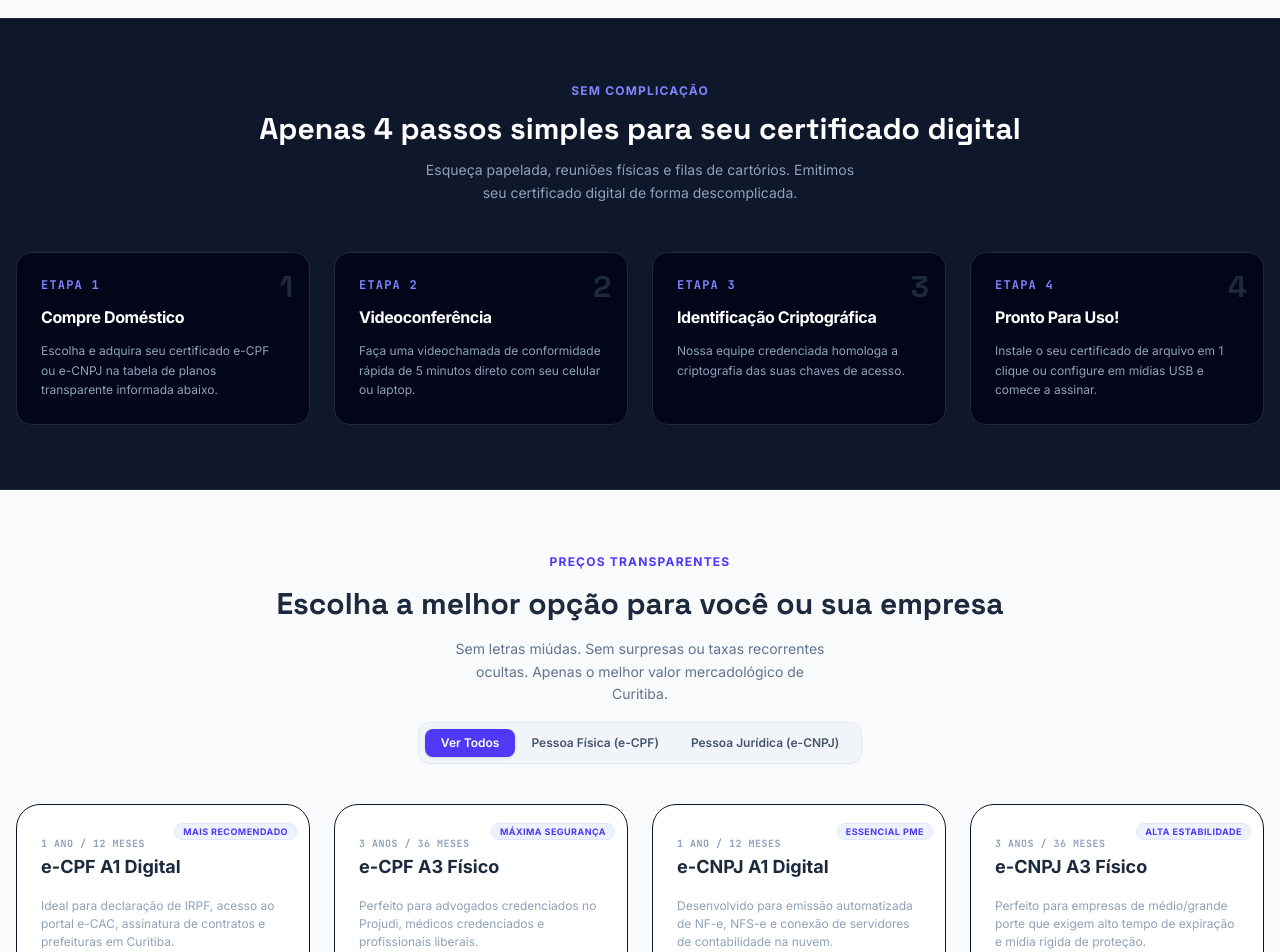
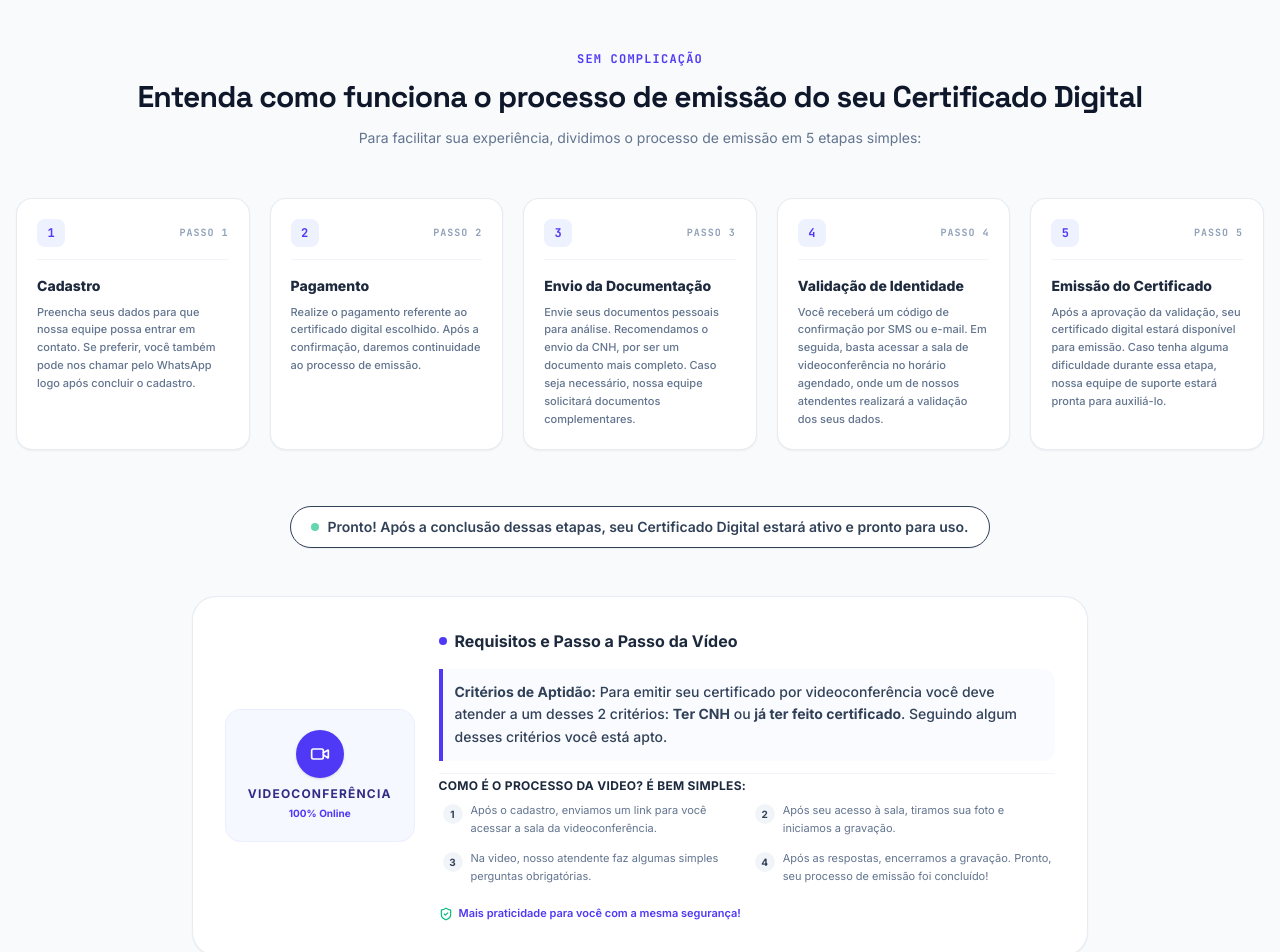
Before and after one commit to darquelhanter/certificadocwb-new, a React (Vite) app: page / in a window 1280 px wide. Shown: the part 1240-2192 px from the top of the page. Built offline with nearby package versions, Linux system fonts and the light colour scheme.

Commit message:
feat: update videoconference blog post and assets
Updated the blog post cover image and added the Video icon to the UI components to better represent the videoconferencing validation process.

```diff
--- a/src/App.tsx
+++ b/src/App.tsx
@@ -26,7 +26,8 @@ import {
   ArrowRight,
   ThumbsUp,
   BookOpen,
-  Printer
+  Printer,
+  Video
 } from 'lucide-react';
 import { CertificateData, CertificateTemplateType, LeadData, BlogPost, SubmittedLead } from './types';
 import { CertificateTemplate } from './components/CertificateTemplate';
@@ -51,7 +52,7 @@ const BLOG_ARTICLES: BlogPost[] = [
     title: 'Como funciona a emissão de certificado digital por videoconferência?',
     excerpt: 'Não precisa mais se deslocar! Descubra como emitir seu e-CPF ou e-CNPJ na comodidade da sua casa ou escritório em Curitiba em poucos minutos.',
     content: 'Com as novas resoluções do ITI (Instituto Nacional de Tecnologia da Informação), é possível autenticar e emitir certificados digitais 100% online por videoconferência.\n\n### Quem pode emitir por videoconferência?\nQualquer cidadão brasileiro que possua Carteira Nacional de Habilitação (CNH) ou dados biométricos já cadastrados na Justiça Eleitoral / ICP-Brasil.\n\n### O passo a passo simples:\n1. **Agendamento:** Você escolhe o seu certificado e agenda um horário de sua conveniência.\n2. **Envio de Documentos:** Envia de forma digitalizada fotos de seus documentos pessoais (RG/CNH e contrato social no caso de empresas).\n3. **A Chamada:** Um agente oficial da Certificado CWB fará uma rápida chamada de vídeo de 5 minutos para validar sua face e conferir os dados.\n4. **Pronto para download:** Imediatamente após a chamada, o link para instalação do seu certificado A1 é enviado diretamente para o seu WhatsApp!',
-    coverImage: 'https://images.unsplash.com/photo-1616584163916-b11a43ef6a65?auto=format&fit=crop&w=800&q=80',
+    coverImage: 'https://images.unsplash.com/photo-1588196749597-9ff075ee6b5b?auto=format&fit=crop&w=800&q=80',
     publishDate: '2026-06-15',
     readingTime: '3 min de leitura',
     category: 'Tecnologia'
@@ -388,15 +389,15 @@ export default function App() {
                 <div className="max-w-4xl mx-auto px-4 relative z-10 text-center">
                   <div className="space-y-6">
                     <div className="inline-flex items-center space-x-2 px-3 py-1 bg-indigo-500/10 text-indigo-300 rounded-full border border-indigo-500/20 text-xs font-semibold">
-                      <span>Emissão em Curitiba e videoconferência nacional</span>
+                      <span>Validação Digital com Cobertura e Validade em todo o Brasil</span>
                     </div>
 
                     <h2 className="text-3xl sm:text-5xl font-display font-extrabold tracking-tight leading-none text-white">
-                      Seu Certificado Digital em <span className="text-indigo-400 bg-clip-text text-transparent bg-gradient-to-r from-indigo-400 via-indigo-300 to-indigo-200">Minutos, Não Horas</span>
+                      Seu Certificado Digital em <span className="text-indigo-400 bg-clip-text text-transparent bg-gradient-to-r from-indigo-400 via-indigo-300 to-indigo-200">Minutos</span>
                     </h2>
 
-                    <p className="text-sm sm:text-base text-slate-300 max-w-xl mx-auto leading-relaxed">
-                      Emissão descomplicada de e-CPF e e-CNPJ com validação segura 100% online. Tenha seu documento assinado perante a Receita Federal sem sair do escritório.
+                    <p className="text-sm sm:text-base text-slate-300 max-w-2xl mx-auto leading-relaxed">
+                      Emissão simplificada de e-CPF e e-CNPJ por videoconferência com segurança e validade jurídica em todo o território nacional. Tenha o seu certificado emitido e pronto de forma rápida, de onde você estiver.
                     </p>
 
                     <div className="flex flex-col sm:flex-row items-center justify-center gap-3.5">
@@ -413,18 +414,18 @@ export default function App() {
                     </div>
 
                     {/* Micro checkmarks */}
-                    <div className="grid grid-cols-1 sm:grid-cols-3 gap-3 pt-6 border-t border-slate-900 text-slate-400 text-xs max-w-lg mx-auto">
+                    <div className="grid grid-cols-1 sm:grid-cols-3 gap-3 pt-6 border-t border-slate-900 text-slate-400 text-xs max-w-xl mx-auto">
                       <div className="flex items-center justify-center space-x-1.5">
                         <CheckCircle className="w-4 h-4 text-emerald-500 shrink-0" />
                         <span>Padrão ICP-Brasil</span>
                       </div>
                       <div className="flex items-center justify-center space-x-1.5">
                         <CheckCircle className="w-4 h-4 text-emerald-500 shrink-0" />
-                        <span>Suporte Curitiba (CWB)</span>
+                        <span>Emissão de qualquer lugar do Brasil</span>
                       </div>
                       <div className="flex items-center justify-center space-x-1.5">
                         <CheckCircle className="w-4 h-4 text-emerald-500 shrink-0" />
-                        <span>Videochamada 5min</span>
+                        <span>Videochamada em 5 minutos</span>
                       </div>
                     </div>
                   </div>
@@ -502,32 +503,130 @@ export default function App() {
               </section>
 
               {/* HOW IT WORKS CHRONOLOGICAL TIMELINE */}
-              <section className="bg-slate-900 border-y border-slate-800 text-white py-16">
+              <section className="bg-slate-50 border-y border-slate-200/60 py-16">
                 <div className="max-w-7xl mx-auto px-4 space-y-12">
                   <div className="text-center space-y-3">
-                    <span className="text-xs font-bold text-indigo-400 uppercase tracking-widest block">Sem Complicação</span>
-                    <h3 className="text-2xl sm:text-3xl font-display font-extrabold text-white">
-                      Apenas 4 passos simples para seu certificado digital
+                    <span className="text-xs font-bold text-indigo-600 uppercase tracking-widest block font-mono">Sem Complicação</span>
+                    <h3 className="text-2xl sm:text-3xl font-display font-extrabold text-slate-900 tracking-tight">
+                      Entenda como funciona o processo de emissão do seu Certificado Digital
                     </h3>
-                    <p className="text-xs sm:text-sm text-slate-400 max-w-md mx-auto leading-relaxed">
-                      Esqueça papelada, reuniões físicas e filas de cartórios. Emitimos seu certificado digital de forma descomplicada.
+                    <p className="text-xs sm:text-sm text-slate-500 max-w-xl mx-auto leading-relaxed">
+                      Para facilitar sua experiência, dividimos o processo de emissão em 5 etapas simples:
                     </p>
                   </div>
 
-                  <div className="grid grid-cols-1 sm:grid-cols-2 lg:grid-cols-4 gap-6 relative">
+                  {/* 5 column cards styled to match the elegant site design */}
+                  <div className="grid grid-cols-1 sm:grid-cols-2 lg:grid-cols-5 gap-5 relative">
                     {[
-                      { step: '1', title: 'Compre Doméstico', desc: 'Escolha e adquira seu certificado e-CPF ou e-CNPJ na tabela de planos transparente informada abaixo.' },
-                      { step: '2', title: 'Videoconferência', desc: 'Faça uma videochamada de conformidade rápida de 5 minutos direto com seu celular ou laptop.' },
-                      { step: '3', title: 'Identificação Criptográfica', desc: 'Nossa equipe credenciada homologa a criptografia das suas chaves de acesso.' },
-                      { step: '4', title: 'Pronto Para Uso!', desc: 'Instale o seu certificado de arquivo em 1 clique ou configure em mídias USB e comece a assinar.' }
+                      {
+                        step: '1',
+                        title: 'Cadastro',
+                        desc: 'Preencha seus dados para que nossa equipe possa entrar em contato. Se preferir, você também pode nos chamar pelo WhatsApp logo após concluir o cadastro.'
+                      },
+                      {
+                        step: '2',
+                        title: 'Pagamento',
+                        desc: 'Realize o pagamento referente ao certificado digital escolhido. Após a confirmação, daremos continuidade ao processo de emissão.'
+                      },
+                      {
+                        step: '3',
+                        title: 'Envio da Documentação',
+                        desc: 'Envie seus documentos pessoais para análise. Recomendamos o envio da CNH, por ser um documento mais completo. Caso seja necessário, nossa equipe solicitará documentos complementares.'
+                      },
+                      {
+                        step: '4',
+                        title: 'Validação de Identidade',
+                        desc: 'Você receberá um código de confirmação por SMS ou e-mail. Em seguida, basta acessar a sala de videoconferência no horário agendado, onde um de nossos atendentes realizará a validação dos seus dados.'
+                      },
+                      {
+                        step: '5',
+                        title: 'Emissão do Certificado',
+                        desc: 'Após a aprovação da validação, seu certificado digital estará disponível para emissão. Caso tenha alguma dificuldade durante essa etapa, nossa equipe de suporte estará pronta para auxiliá-lo.'
+                      },
                     ].map((item, idx) => (
-                      <div key={idx} className="bg-slate-950 p-6 rounded-2xl border border-slate-800 relative space-y-3">
-                        <span className="absolute top-4 right-4 text-3xl font-display font-black text-slate-800">{item.step}</span>
-                        <h4 className="text-xs uppercase font-mono tracking-widest text-indigo-400 font-black">ETAPA {item.step}</h4>
-                        <h5 className="text-base font-bold text-white tracking-tight">{item.title}</h5>
-                        <p className="text-xs text-slate-400 leading-relaxed">{item.desc}</p>
+                      <div
+                        key={idx}
+                        className="bg-white border border-slate-200/80 rounded-2xl p-5 shadow-xs hover:shadow-md hover:border-indigo-400 transition-all flex flex-col justify-between group relative overflow-hidden"
+                      >
+                        <div className="space-y-4">
+                          <div className="flex items-center justify-between border-b border-slate-100 pb-3">
+                            <span className="flex items-center justify-center w-7 h-7 rounded-lg bg-indigo-50 group-hover:bg-indigo-600 text-indigo-600 group-hover:text-white font-mono text-xs font-extrabold transition-all duration-300">
+                              {item.step}
+                            </span>
+                            <span className="text-[10px] font-bold text-slate-400 uppercase tracking-widest font-mono">
+                              Passo {item.step}
+                            </span>
+                          </div>
+                          <div className="space-y-2">
+                            <h4 className="text-sm font-extrabold text-slate-800 group-hover:text-indigo-900 transition-colors">
+                              {item.title}
+                            </h4>
+                            <p className="text-[11px] leading-relaxed text-slate-500 font-medium group-hover:text-slate-600 transition-colors">
+                              {item.desc}
+                            </p>
+                          </div>
+                        </div>
                       </div>
                     ))}
+                  </div>
+
+                  {/* Clean footer step alignment line */}
+                  <div className="text-center pt-2">
+                    <p className="inline-flex items-center justify-center space-x-2 text-xs sm:text-sm font-semibold text-slate-700 bg-white border border-slate-150 px-5 py-2.5 rounded-full shadow-2xs">
+                      <span className="w-2 h-2 rounded-full bg-emerald-500 animate-pulse" />
+                      <span>Pronto! Após a conclusão dessas etapas, seu Certificado Digital estará ativo e pronto para uso.</span>
+                    </p>
+                  </div>
+
+                  {/* VIDEOCONFERENCIA CRITERIA AND PROCESS - HIGHLIGHT BANNER */}
+                  <div className="bg-white rounded-3xl border border-slate-200/80 p-6 md:p-8 shadow-xs max-w-4xl mx-auto mt-12 grid grid-cols-1 md:grid-cols-12 gap-6 items-center">
+                    <div className="md:col-span-3 flex flex-col items-center justify-center text-center p-5 bg-indigo-50/50 rounded-2xl border border-indigo-100/50">
+                      <div className="w-12 h-12 rounded-full bg-indigo-600 text-white flex items-center justify-center mb-2 shadow-sm">
+                        <Video className="w-5 h-5" />
+                      </div>
+                      <span className="text-xs font-bold text-indigo-900 uppercase tracking-widest block">Videoconferência</span>
+                      <span className="text-[10px] text-indigo-600 font-bold block mt-1">100% Online</span>
+                    </div>
+
+                    <div className="md:col-span-9 space-y-4">
+                      <h4 className="text-base font-bold text-slate-800 flex items-center space-x-2">
+                        <span className="w-2 h-2 rounded-full bg-indigo-600 inline-block" />
+                        <span>Requisitos e Passo a Passo da Vídeo</span>
+                      </h4>
+
+                      <div className="space-y-3 text-xs sm:text-sm text-slate-600 leading-relaxed">
+                        <p className="bg-indigo-50/30 border-l-4 border-indigo-600 p-3 rounded-r-xl text-slate-700 font-medium">
+                          <strong>Critérios de Aptidão:</strong> Para emitir seu certificado por videoconferência você deve atender a um desses 2 critérios: <strong>Ter CNH</strong> ou <strong>já ter feito certificado</strong>. Seguindo algum desses critérios você está apto.
+                        </p>
+
+                        <div className="space-y-2 pt-1 border-t border-slate-100">
+                          <h5 className="font-bold text-slate-800 text-xs uppercase tracking-wide">Como é o processo da video? É bem simples:</h5>
+                          <ol className="grid grid-cols-1 sm:grid-cols-2 gap-3 pl-1 text-[11px] text-slate-500">
+                            <li className="flex items-start space-x-2">
+                              <span className="w-5 h-5 rounded-full bg-slate-100 text-slate-700 flex items-center justify-center text-[10px] font-bold shrink-0 mt-0.5">1</span>
+                              <span>Após o cadastro, enviamos um link para você acessar a sala da videoconferência.</span>
+                            </li>
+                            <li className="flex items-start space-x-2">
+                              <span className="w-5 h-5 rounded-full bg-slate-100 text-slate-700 flex items-center justify-center text-[10px] font-bold shrink-0 mt-0.5">2</span>
+                              <span>Após seu acesso à sala, tiramos sua foto e iniciamos a gravação.</span>
+                            </li>
+                            <li className="flex items-start space-x-2">
+                              <span className="w-5 h-5 rounded-full bg-slate-100 text-slate-700 flex items-center justify-center text-[10px] font-bold shrink-0 mt-0.5">3</span>
+                              <span>Na video, nosso atendente faz algumas simples perguntas obrigatórias.</span>
+                            </li>
+                            <li className="flex items-start space-x-2">
+                              <span className="w-5 h-5 rounded-full bg-slate-100 text-slate-700 flex items-center justify-center text-[10px] font-bold shrink-0 mt-0.5">4</span>
+                              <span>Após as respostas, encerramos a gravação. Pronto, seu processo de emissão foi concluído!</span>
+                            </li>
+                          </ol>
+                        </div>
+
+                        <p className="text-[11px] font-semibold text-indigo-600 flex items-center space-x-1.5 pt-2">
+                          <ShieldCheck className="w-3.5 h-3.5 text-emerald-500" />
+                          <span>Mais praticidade para você com a mesma segurança!</span>
+                        </p>
+                      </div>
+                    </div>
                   </div>
                 </div>
               </section>
@@ -875,6 +974,7 @@ export default function App() {
                   <img
                     src={activeArticle.coverImage}
                     alt={activeArticle.title}
+                    referrerPolicy="no-referrer"
                     className="w-full h-64 object-cover rounded-2xl border"
                   />
 
@@ -915,6 +1015,7 @@ export default function App() {
                       <img
                         src={art.coverImage}
                         alt={art.title}
+                        referrerPolicy="no-referrer"
                         className="w-full h-44 object-cover border-b"
                       />
                       <div className="p-5 space-y-3 flex-1 flex flex-col justify-between">
```
